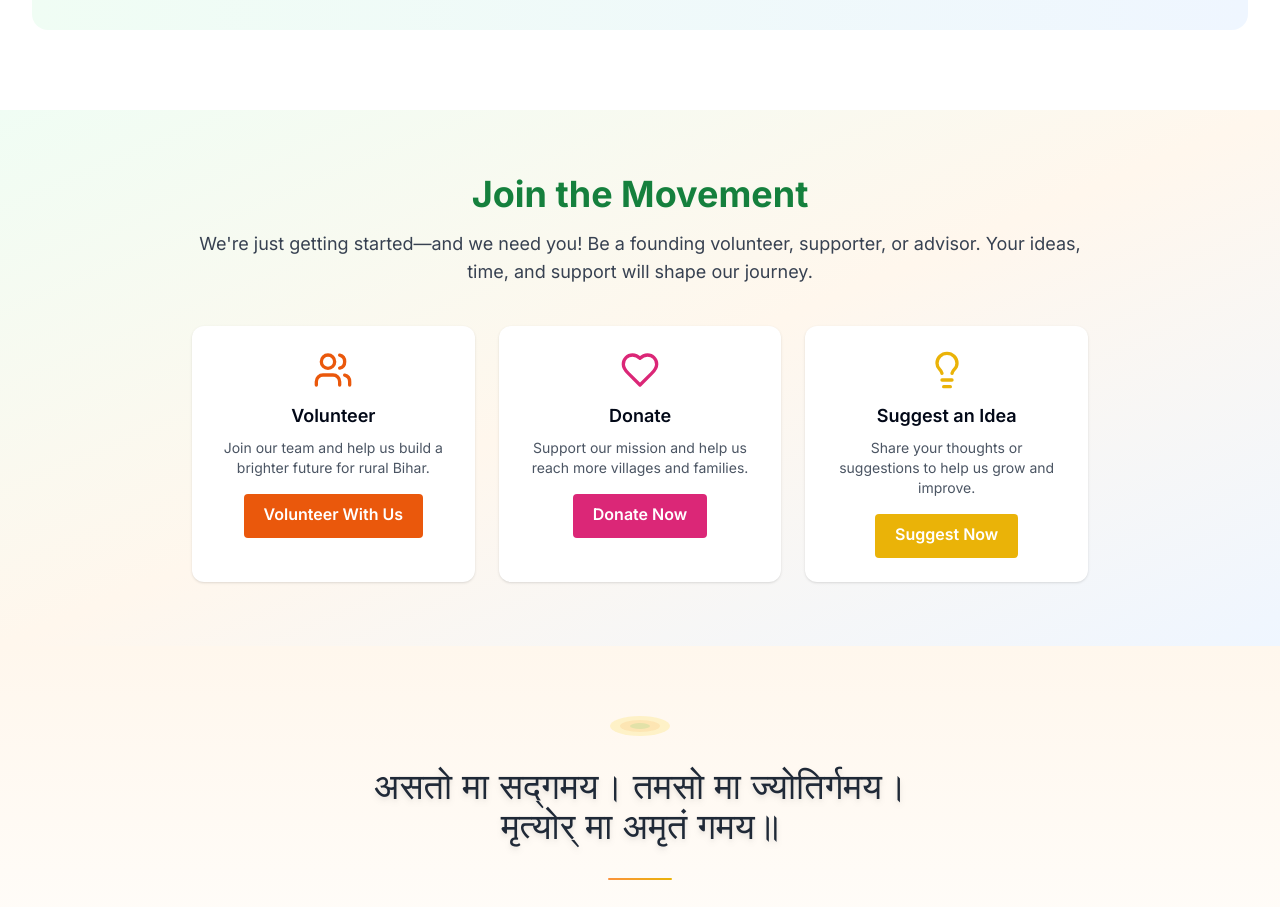
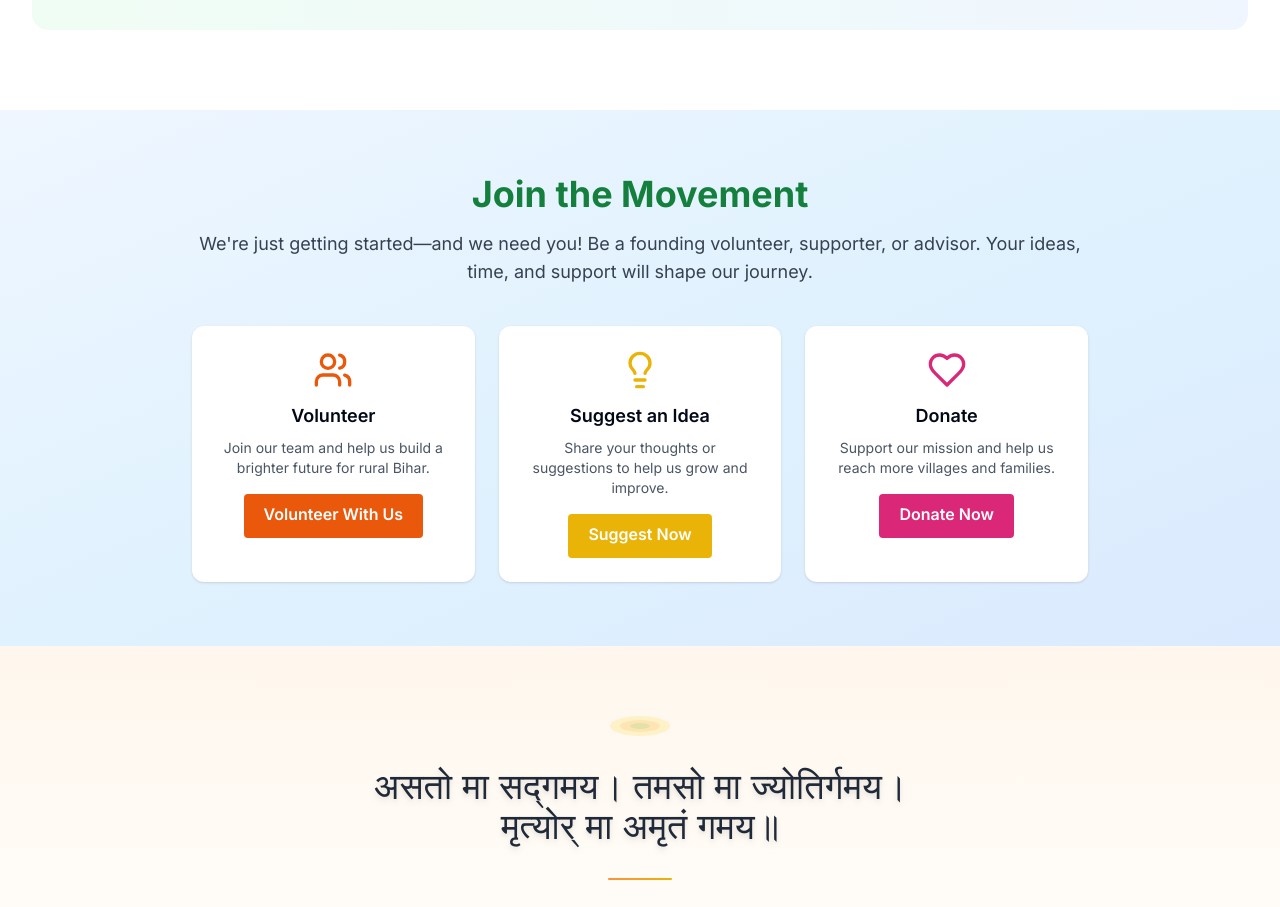
Before and after one commit to rksiitd1/gurukulam-v6, a Next.js app: page / in a window 1280 px wide. Shown: the part 5432-6339 px from the top of the page. Built offline with nearby package versions, Linux system fonts and the light colour scheme.

Commit message:
update background to blue of get-involved section

```diff
--- a/components/get-involved-section.tsx
+++ b/components/get-involved-section.tsx
@@ -3,12 +3,13 @@ import { Users, Heart, Lightbulb } from "lucide-react"
 
 export function GetInvolvedSection() {
   return (
-    <section id="get-involved" className="py-16 px-4 bg-gradient-to-br from-green-50 via-orange-50 to-blue-50">
+    <section id="get-involved" className="py-16 px-4 bg-gradient-to-br from-blue-50 via-sky-100 to-blue-100">
       <div className="max-w-4xl mx-auto text-center">
         <h2 className="text-3xl sm:text-4xl font-bold mb-4 text-green-700">Join the Movement</h2>
         <p className="text-lg text-gray-700 mb-10">
           We're just getting started—and we need you! Be a founding volunteer, supporter, or advisor. Your ideas, time, and support will shape our journey.
         </p>
+
         <div className="grid grid-cols-1 sm:grid-cols-3 gap-6">
           <div className="bg-white rounded-xl shadow p-6 flex flex-col items-center">
             <Users className="w-10 h-10 text-orange-600 mb-3" />
@@ -17,17 +18,18 @@ export function GetInvolvedSection() {
             <Link href="/volunteer" className="bg-orange-600 hover:bg-orange-700 text-white px-5 py-2 rounded font-semibold transition-colors">Volunteer With Us</Link>
           </div>
           <div className="bg-white rounded-xl shadow p-6 flex flex-col items-center">
+            <Lightbulb className="w-10 h-10 text-yellow-500 mb-3" />
+            <h3 className="font-semibold text-lg mb-2">Suggest an Idea</h3>
+            <p className="text-gray-600 text-sm mb-4">Share your thoughts or suggestions to help us grow and improve.</p>
+            <a href="mailto:divyabiharmission@gmail.com" className="bg-yellow-500 hover:bg-yellow-600 text-white px-5 py-2 rounded font-semibold transition-colors">Suggest Now</a>
+          </div>
+          <div className="bg-white rounded-xl shadow p-6 flex flex-col items-center">
             <Heart className="w-10 h-10 text-pink-600 mb-3" />
             <h3 className="font-semibold text-lg mb-2">Donate</h3>
             <p className="text-gray-600 text-sm mb-4">Support our mission and help us reach more villages and families.</p>
             <Link href="/donate" className="bg-pink-600 hover:bg-pink-700 text-white px-5 py-2 rounded font-semibold transition-colors">Donate Now</Link>
           </div>
-          <div className="bg-white rounded-xl shadow p-6 flex flex-col items-center">
-            <Lightbulb className="w-10 h-10 text-yellow-500 mb-3" />
-            <h3 className="font-semibold text-lg mb-2">Suggest an Idea</h3>
-            <p className="text-gray-600 text-sm mb-4">Share your thoughts or suggestions to help us grow and improve.</p>
-            <a href="mailto:divyabiharmission@gmail.com" className="bg-yellow-500 hover:bg-yellow-600 text-white px-5 py-2 rounded font-semibold transition-colors">Suggest Now</a>
-          </div>
+
         </div>
       </div>
     </section>
```
